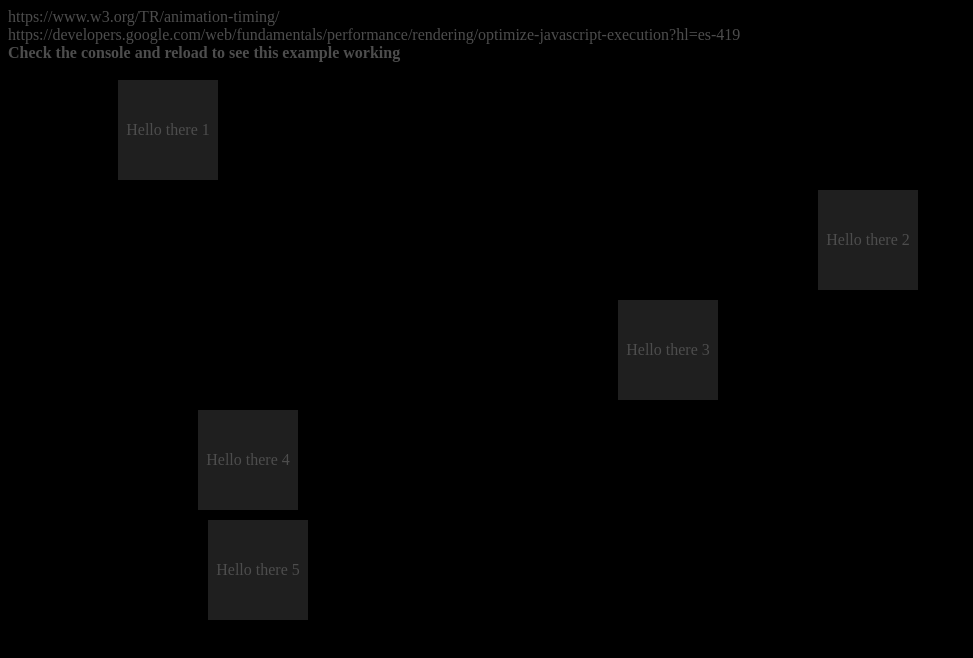
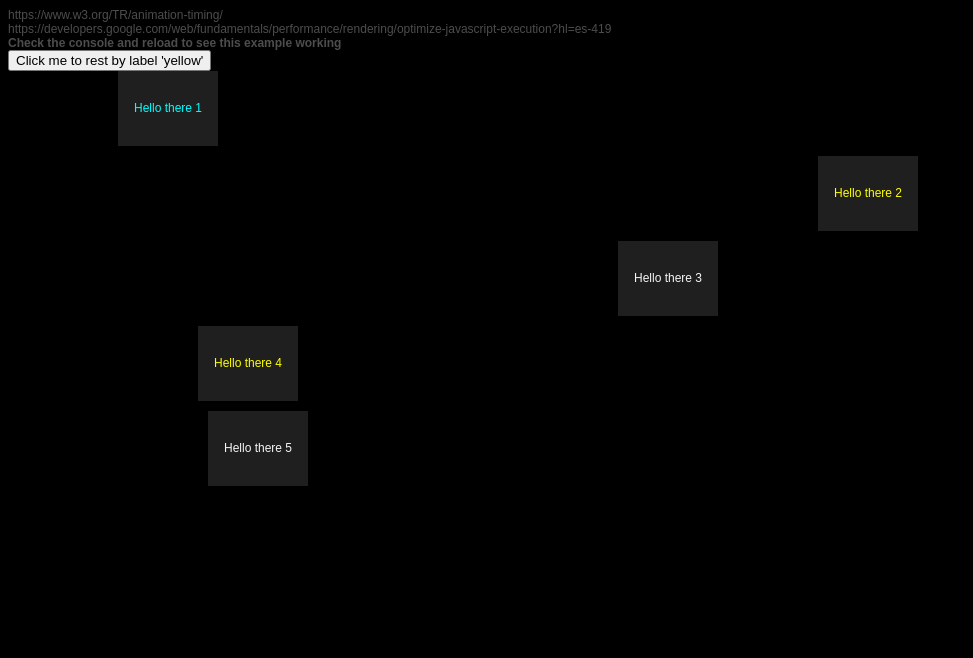
Before and after one commit to ajsoriar/animation-frame-stepper, a plain HTML site: page demo/demo-2/demo-2.html in a window 1280 px wide. Shown: the whole page, without its empty margins (0-973 px from the left). Drawn offline with nearby package versions, Linux system fonts and the light colour scheme.

Commit message:
Improve demos and lib

```diff
--- a/demo/demo-2/demo-2-animations.js
+++ b/demo/demo-2/demo-2-animations.js
@@ -101,7 +101,7 @@ AS.attachAnimation({
 AS.attachAnimation({
     id: null,
     name: "Animation-2",
-    label: null,
+    label: "yellow",
     description: null,
     duration: null,
     stepStartTime: null,
@@ -199,6 +199,7 @@ AS.attachAnimation({
 // ------------------------------
 
 AS.attachAnimation({
+    label: "yellow",
     stepsNum: 30,
     milisecondsStep: 500,
     func: function( _animation ) {
--- a/demo/demo-2/demo-2.html
+++ b/demo/demo-2/demo-2.html
@@ -13,9 +13,15 @@
             body {
                 background-color: black;
                 color: rgb(77, 77, 77);
+                background-color: black;
+
+                color: rgb(77, 77, 77);
+                font-family: sans-serif;
+                font-size: 12px;
+                font-weight: 100;
             }
 
-            div {
+            .box {
                 position: relative;
                 left: 10px;
                 padding: 0;
@@ -23,11 +29,15 @@
                 color: rgb(77, 77, 77);
                 width: 100px;
                 margin-bottom: 10px;
-                height: 100px;
+                height: 75px;
                 display: block;
-                line-height: 100px;
+                line-height: 75px;
                 text-align: center;
             }
+
+            .box.white{ color: whitesmoke; }
+            .box.yellow{ color: yellow; }
+            .box.cyan{ color: cyan; }
 
         </style>
 
@@ -114,13 +124,15 @@
         <button onclick="stop()">Click me to stop!</button>
         -->
 
+        <button onclick="resetByLabel('yellow')">Click me to rest by label 'yellow'</button>
+
         <br>
 
-        <div id="animated-1">Hello there 1</div>
-        <div id="animated-2">Hello there 2</div>
-        <div id="animated-3">Hello there 3</div>
-        <div id="animated-4">Hello there 4</div>
-        <div id="animated-5">Hello there 5</div>
+        <div id="animated-1" class="box cyan">Hello there 1</div>
+        <div id="animated-2" class="box yellow">Hello there 2</div>
+        <div id="animated-3" class="box white">Hello there 3</div>
+        <div id="animated-4" class="box yellow">Hello there 4</div>
+        <div id="animated-5" class="box white">Hello there 5</div>
 
         <script src="https://code.jquery.com/jquery-2.2.4.min.js" integrity="sha256-BbhdlvQf/xTY9gja0Dq3HiwQF8LaCRTXxZKRutelT44=" crossorigin="anonymous"></script>
         <script type="text/javascript" src="./../../src/animation-stepper.js"></script>
--- a/demo/demo-2/demo-2.js
+++ b/demo/demo-2/demo-2.js
@@ -33,3 +33,7 @@ function gotoStep() {
     //requestId = 0;
     AS.goToStepByName("Animation-1", 3);
 }
+
+function resetByLabel( lbl ) {
+    AS.resetAnimationByLabel('yellow');
+}
--- a/src/animation-stepper.js
+++ b/src/animation-stepper.js
@@ -9,6 +9,7 @@ as = fuction(){
 */
 
 
+/*
 
 window.defaultAnimationStructure = {
     id: null,
@@ -33,7 +34,7 @@ window.defaultAnimationStructure = {
     status: 0, // (0) Stopped, (1) On going.
 };
 
-
+*/
 
 (function() {
 
@@ -56,10 +57,8 @@ window.defaultAnimationStructure = {
                 },
                 attachedFuncs: [] // array of functions attached to main animation that should be executed.
             },
-            //onAnimationStep: function(){ }
             attachedAnimations: []
         };
-
 
 
         // ------------------
@@ -68,7 +67,7 @@ window.defaultAnimationStructure = {
 
         var requestId = 0;
 
-        var animationStartTime = 0;
+        //var animationStartTime = 0;
 
         // ----------------------------------------------------------------------------
 
@@ -95,39 +94,11 @@ window.defaultAnimationStructure = {
             if ( funcsArray === undefined || funcsArray.length === 0 ) return
             var lon = funcsArray.length;
             for ( var i = 0; i < lon; i++ ){
-                //var f = funcsArray[i];
-                //f();
                 doAnimation( funcsArray[i] );
             }
         }
 
         function doAnimation( animationData ){
-
-            /*
-                var defaultAnimationStructure = {
-                    id: null,
-                    name: "Animation Object",
-                    label: null,
-                    description: "Animation Object Description",
-                    duration: null,
-                    stepsNum: 2,
-                    milisecondsStep: 250,
-                    elapsedTime: 0,
-                    repeatForever: false,
-                    repeatTimes: 4,
-                    repeatCounter: 0,
-                    currentStep: null,
-                    func: function() { console.log("func!") },
-                    stepsFuncs: [
-                        function() { console.log("step function 1 ...") },
-                        function() { console.log("step function 2 ...") },
-                    ],
-                    autodestroy: true, // Automatically removes the animation object and functions when the animation finishes
-                    onStart: function() { console.log("Start...") },
-                    whenFinish: function() { console.log("...end!") },
-                    status: 0, // (0) Never executed, (1) On going. (2) Stopped
-                }
-            */
 
             function executeStep( animationData ){
 
@@ -151,8 +122,7 @@ window.defaultAnimationStructure = {
 
                 console.log(" - Never executed!");
 
-                // init timestamp
-                animationData.stepStartTime = AS.mainAnimation.timestamp;
+                animationData.stepStartTime = AS.mainAnimation.timestamp; // init timestamp
 
                 animationData.onStart();
 
@@ -160,16 +130,6 @@ window.defaultAnimationStructure = {
                 if ( animationData.stepsNum === null ) animationData.stepsNum = animationData.stepsFuncs.length;
                 if ( animationData.currentStep > animationData.stepsNum ) animationData.currentStep = 1;
                 if ( animationData.currentStep === undefined ) animationData.currentStep = 0;
-
-/*
-                // (1) execute animation func
-                animationData.func();
-
-                // (2) execute step func
-                var f = animationData.stepsFuncs[ animationData.currentStep - 1];
-                if ( typeof f != 'function') f = animationData.stepsFuncs[ animationData.currentStep - 1].func;
-                f();
-*/
 
                 executeStep( animationData );
 
@@ -191,20 +151,9 @@ window.defaultAnimationStructure = {
 
                     animationData.stepStartTime = AS.mainAnimation.timestamp;
 
-/*
-                    // (1) execute animation func
-                    animationData.func();
-
-                    // (2) execute step func
-                    var f = animationData.stepsFuncs[ animationData.currentStep - 1];
-                    if ( typeof f != 'function') f = animationData.stepsFuncs[ animationData.currentStep - 1].func;
-                    f();
-*/
-
                     executeStep( animationData );
 
                     animationData.status = 1; // on going animation
-
 
                     if ( animationData.currentStep === animationData.stepsNum && ( animationData.repeatForever === true || animationData.repeatForever === undefined ) ) {
 
@@ -247,7 +196,7 @@ window.defaultAnimationStructure = {
         //AS.start = function() {
         //this.start = function() {
         function start() {
-            animationStartTime = Date.now();
+            //animationStartTime = Date.now();
             AS.requestId = window.requestAnimationFrame(animate);
         }
 
@@ -264,21 +213,23 @@ window.defaultAnimationStructure = {
         function attachFunctionToMainAnimation( func ) {
             //AS.mainAnimation.attachedFuncs.push(function(){ console.log("B2!") })
         }
-        */
 
         function attachFunctionToAnimation() {
             //AS.mainAnimation.attachedFuncs.push(function(){ console.log("B2!") })
         }
+        */
 
-        //function attachAnimation( jsonData ) {
         AS.attachAnimation = function( jsonData ) {
-        //};
-            console.log("json:", jsonData );
-            if ( jsonData === undefined || jsonData === null ) jsonData = window.defaultAnimationStructure; //AS.defaultAnimationStructure;
 
             console.log("json:", jsonData );
 
+            if ( jsonData === undefined || jsonData === null ) return //jsonData = window.defaultAnimationStructure;
+
+            if ( jsonData.id === undefined || jsonData.id === null ) jsonData.id = "afs-"+ Date.now();
+
             AS.attachedAnimations.push( jsonData );
+
+            return jsonData.id
         }
 
         // ------------------
@@ -294,6 +245,29 @@ window.defaultAnimationStructure = {
             start();
 
             return this
+        };
+
+        AS.resetAnimationByLabel = function( lbl ){
+
+            if ( lbl === null ) return
+
+            var animationsArr = window.AS.attachedAnimations;
+
+            if ( animationsArr.length === 0 ) return
+
+            var lon = animationsArr.length;
+
+            for ( var i = 0; i < lon; i++ ){
+
+                var obj = animationsArr[i];
+
+                if ( obj.label === lbl ){
+                    // reset
+
+                    obj.currentStep = 0;
+                    obj.status = 0;
+                }
+            }
         };
 
         /*
```
